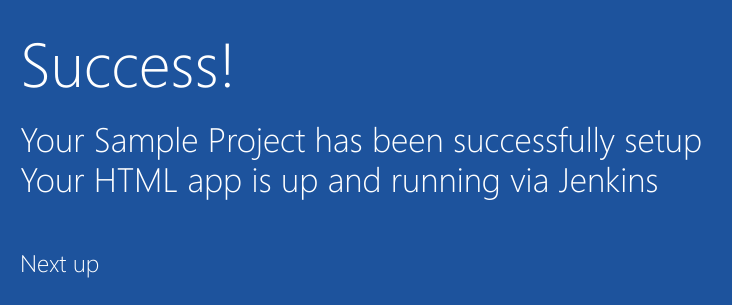
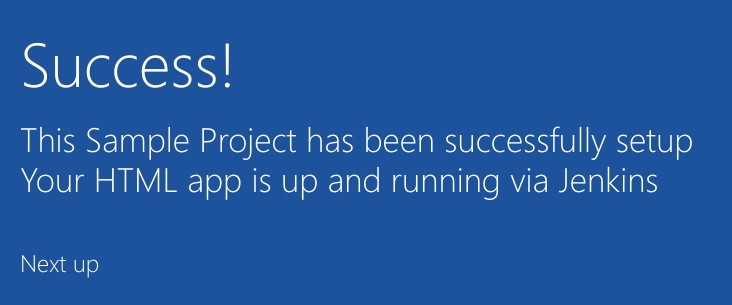
Before and after one commit to feeroz123/sample-project, a plain HTML site: page index.html in a window 1280 px wide. Shown: the part 352-657 px from the top of the page, 205-937 px from the left. Drawn offline with Linux system fonts and the light colour scheme.

Commit message:
Modified the index file

```diff
--- a/index.html
+++ b/index.html
@@ -19,7 +19,7 @@
         </div>
             <div class="content-body">
                 <div class="success-text">Success!</div>
-                <div class="description line-1"> Your Sample Project has been successfully setup</div>
+                <div class="description line-1"> This Sample Project has been successfully setup</div>
                 <div class="description line-2"> Your HTML app is up and running via Jenkins</div>
                 <div class="next-steps-container">
                     <div class="next-steps-header">Next up</div>
```
